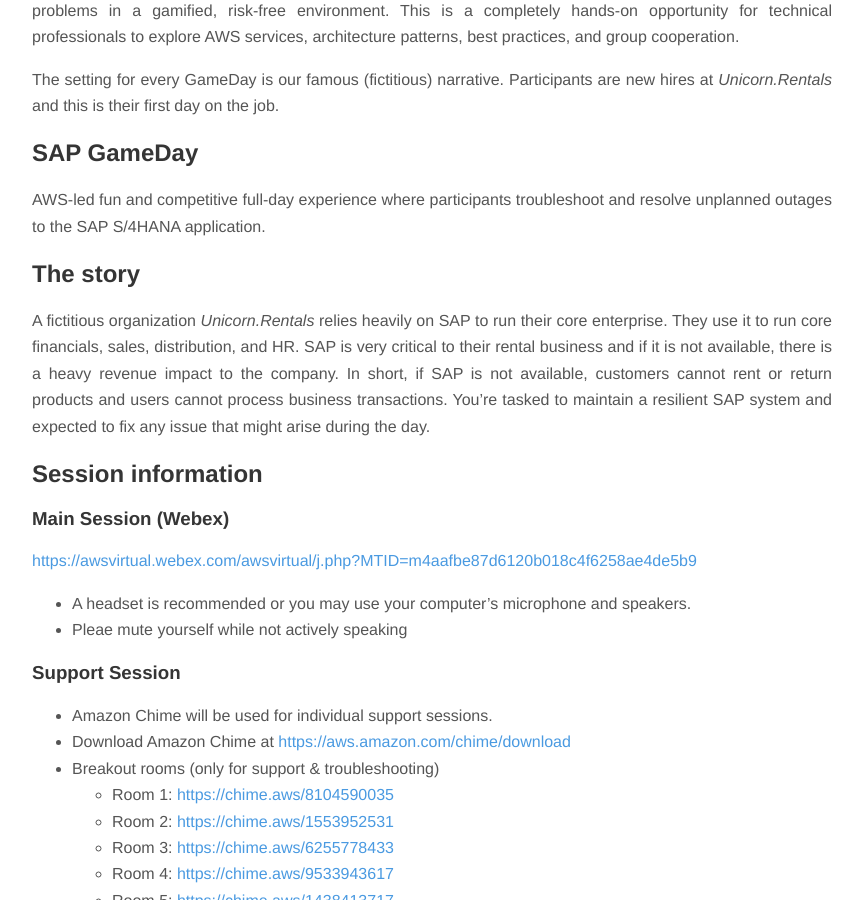
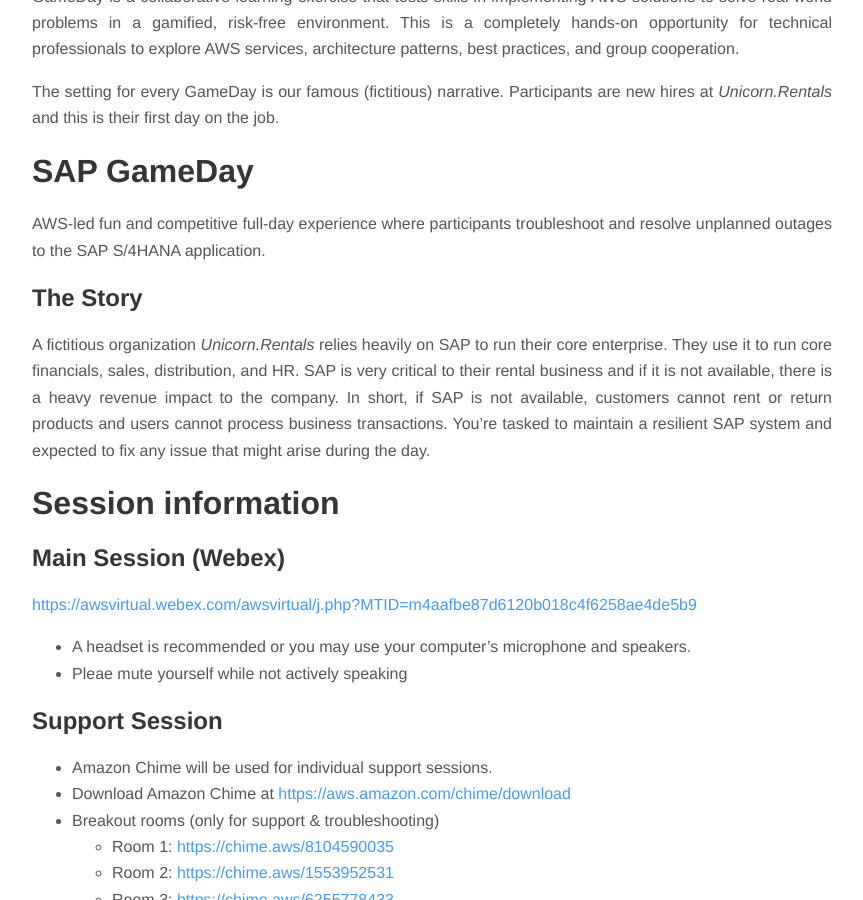
Before and after one commit to pauler285/pauler285.github.io, a Jekyll site: the page built from _posts/2022-06-16-aws-sap-gameday.md, in a window 1280 px wide and 900 px high, scrolled down 365 px. Shown: the whole window, without its empty margins (208-1071 px from the left). Built offline with Jekyll 4.4.1, drawn with Linux system fonts in a browser that asks for light colours; nearby versions of some CDN libraries.

Commit message:
headlines

```diff
--- a/_posts/2022-06-16-aws-sap-gameday.md
+++ b/_posts/2022-06-16-aws-sap-gameday.md
@@ -4,28 +4,28 @@ title:  "Master Migrating SAP Workloads - SAP GameDay"
 author: "Robert"
 ---
 
-## About AWS GameDay
+# About AWS GameDay
 
 GameDay is a collaborative learning exercise that tests skills in implementing AWS solutions to solve real-world problems in a gamified, risk-free environment. This is a completely hands-on opportunity for technical professionals to explore AWS services, architecture patterns, best practices, and group cooperation.
 
 The setting for every GameDay is our famous (fictitious) narrative. Participants are new hires at *Unicorn.Rentals* and this is their first day on the job.
 
-## SAP GameDay
+# SAP GameDay
 AWS-led fun and competitive full-day experience where participants troubleshoot and resolve unplanned outages to the SAP S/4HANA application.
 
-## The story
+## The Story
 A fictitious organization *Unicorn.Rentals* relies heavily on SAP to run their core enterprise. They use it to run core financials, sales, distribution, and HR. SAP is very critical to their rental business and if it is not available, there is a heavy revenue impact to the company. In short, if SAP is not available, customers cannot rent or return products and users cannot process business transactions. You’re tasked to maintain a resilient SAP system and expected to fix any issue that might arise during the day.
 
-## Session information
+# Session information
 
-### Main Session (Webex)
+## Main Session (Webex)
 
 [https://awsvirtual.webex.com/awsvirtual/j.php?MTID=m4aafbe87d6120b018c4f6258ae4de5b9](https://awsvirtual.webex.com/awsvirtual/j.php?MTID=m4aafbe87d6120b018c4f6258ae4de5b9)
 
 * A headset is recommended or you may use your computer’s microphone and speakers.
 * Pleae mute yourself while not actively speaking
 
-### Support Session
+## Support Session
 
 * Amazon Chime will be used for individual support sessions.
 * Download Amazon Chime at [https://aws.amazon.com/chime/download](https://aws.amazon.com/chime/download)
@@ -36,12 +36,12 @@ A fictitious organization *Unicorn.Rentals* relies heavily on SAP to run their c
     * Room 4: [https://chime.aws/9533943617](https://chime.aws/9533943617)
     * Room 5: [https://chime.aws/1438413717](https://chime.aws/1438413717)
 
-## SAP Landscape Architecture for GameDay
+# SAP Landscape Architecture for GameDay
 
 ![architecture of the gameday environment](../images/aws_gameday_architecture.jpg)
 *Architecture of the gameday environment*
 
-## Game Play
+# Game Play
 All participants are expected to have **level 200-300 skills in SAP administration** and **level 100-200 skills in AWS cloud**
 
 A series of random infrastructure and SAP related disruptions called **CHAOS** will be introduced to the SAP S/4HANA landscape. Participants have to diagnose the root cause and get users back online and connected to SAP to minimize impact. The built in disruptions are meant to simulate what could happen in an actual production SAP landscape. Participants who fix the disruptions are awarded points on the basis on numerous factors and move on to the next level with new **CHAOS** to happen. The participant with most points at the end wins the AWS SAP GameDay.
@@ -76,13 +76,13 @@ Once you reach a certain score a new **CHAOS** level is triggered. This may take
 |       4       |      28500      |
 |       5       |      31000      |
 
-## Feedback
+# Feedback
 Please complete the online SAP GameDay survey before you exit the event, your opinion matters. Responses are anonymous and are critical to help improve future event experiences.
 
 ![survey](../images/aws_gameday_survey.jpg)
 *Where to find the survey*
 
-## Useful Links
+# Useful Links
 
 * AWS GameDay: [https://aws.amazon.com/gameday/](https://aws.amazon.com/gameday/)
 * SAP on AWS: [https://aws.amazon.com/sap/](https://aws.amazon.com/sap/)
```
Also changed, not shown: other parts of _posts/2022-06-16-aws-sap-gameday.md (+1 -1 lines).
